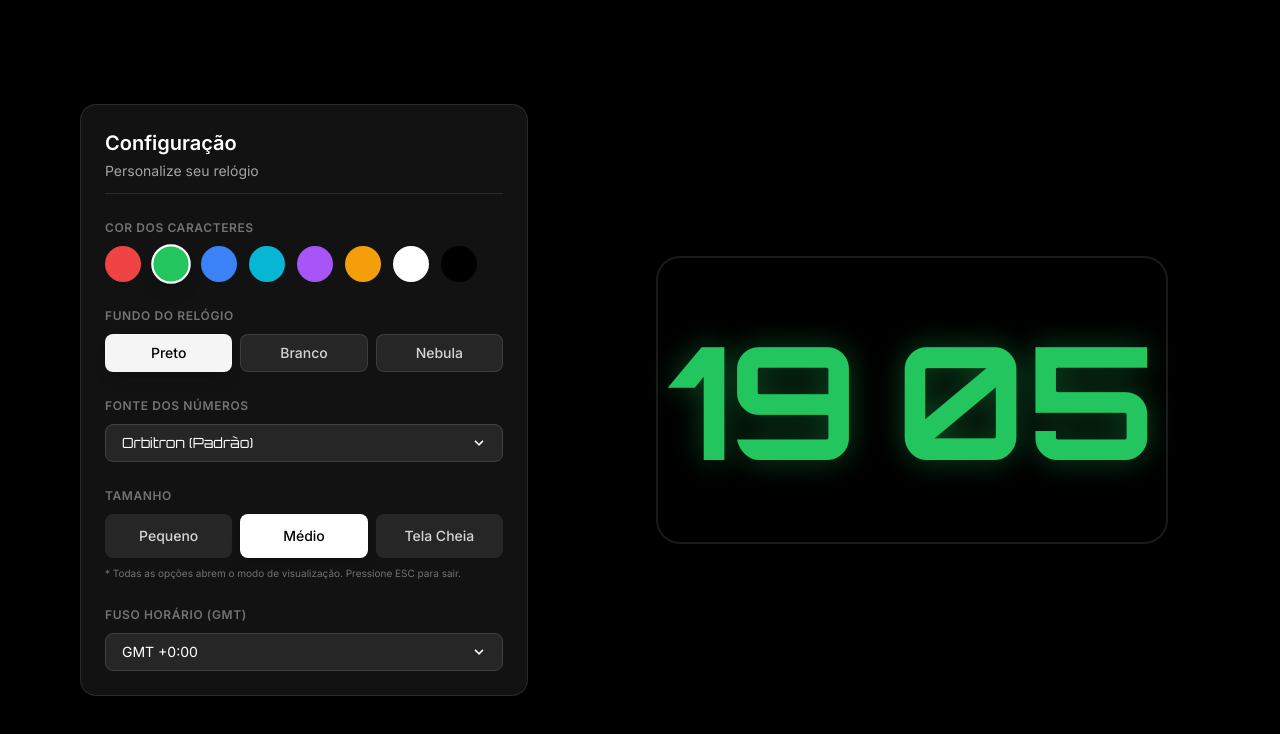
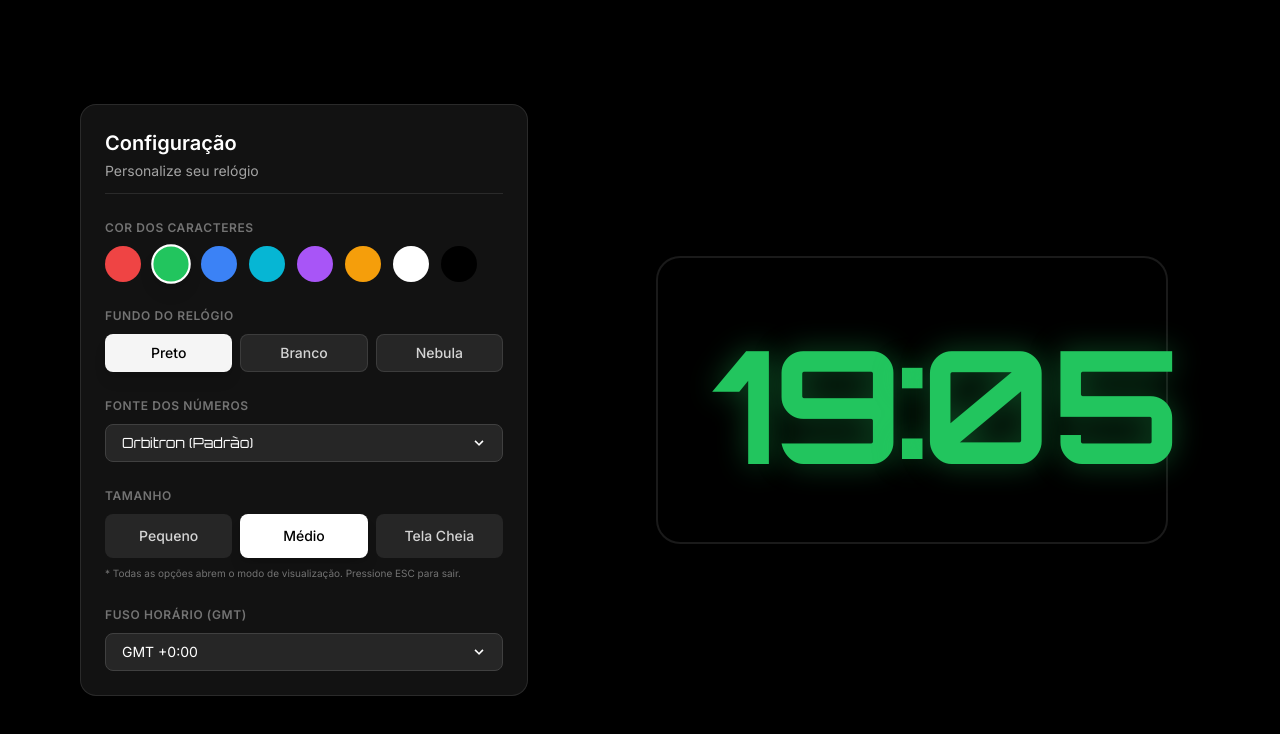
Before and after one commit to RPulla/Clock4Monitor, a React (Vite) app: page / in a window 1280 px wide. Shown: the top 734 px of the page. Built offline with nearby package versions, Linux system fonts and the light colour scheme; a web font is replaced by a local one.

Commit message:
feat: Improve clock display rendering
Refactors the `ClockDisplay` component to use SVG `text` elements for more precise rendering and alignment of hours, minutes, and colons. Removes the blinking animation and associated CSS.

```diff
--- a/components/ClockDisplay.tsx
+++ b/components/ClockDisplay.tsx
@@ -37,6 +37,7 @@ export const ClockDisplay: React.FC<ClockDisplayProps> = ({
     };
 
     updateTime();
+    // Atualiza a cada segundo, mas sem piscar
     const timer = setInterval(updateTime, 1000);
 
     return () => clearInterval(timer);
@@ -66,34 +67,66 @@ export const ClockDisplay: React.FC<ClockDisplayProps> = ({
     ? 'none'
     : `0 0 30px ${color}60`;
 
+  // Common font style
+  const fontStyle = {
+    textShadow: textShadowStyle,
+    fontFamily: fontFamily,
+    fontSize: '300px',
+    fontWeight: 'bold'
+  };
+
   return (
     <div className={`flex items-center justify-center transition-all duration-500 ease-in-out mx-auto ${widthClass}`}>
       <svg
         width="100%"
         height="100%"
-        // ViewBox ajustado para "Zoom In" (850x300) para preencher melhor a área de 90%
+        // ViewBox ajustado (zoom) para preencher a tela
         viewBox="0 0 850 300"
         preserveAspectRatio="xMidYMid meet"
         className="overflow-visible w-full h-full"
-        aria-label={`Hora atual: ${timeStr.hours} e ${timeStr.minutes}`}
+        aria-label={`Hora atual: ${timeStr.hours}:${timeStr.minutes}`}
       >
+        {/* Renderização em 3 partes independentes para garantir alinhamento absoluto */}
+
+        {/* 1. HORAS: Alinhadas à direita do centro (49%) */}
+        <text
+          x="48%"
+          y="52%"
+          dominantBaseline="central"
+          textAnchor="end"
+          fill={color}
+          style={fontStyle}
+          className="select-none"
+        >
+          {timeStr.hours}
+        </text>
+
+        {/* 2. DOIS PONTOS: Centralizados (50%) e levemente elevados (y=49%) para centro visual */}
         <text
           x="50%"
-          y="50%"
+          y="49%"
           dominantBaseline="central"
           textAnchor="middle"
           fill={color}
-          style={{
-            textShadow: textShadowStyle,
-            fontFamily: fontFamily,
-            fontSize: '300px',
-            fontWeight: 'bold'
-          }}
+          style={fontStyle}
           className="select-none"
         >
-          {/* Renderização linear para garantir alinhamento de baseline perfeito */}
-          {timeStr.hours}<tspan className="animate-blink" dy="-0.125em">:</tspan><tspan dy="0.125em">{timeStr.minutes}</tspan>
+          :
         </text>
+
+        {/* 3. MINUTOS: Alinhados à esquerda do centro (51%) */}
+        <text
+          x="52%"
+          y="52%"
+          dominantBaseline="central"
+          textAnchor="start"
+          fill={color}
+          style={fontStyle}
+          className="select-none"
+        >
+          {timeStr.minutes}
+        </text>
+
       </svg>
     </div>
   );
--- a/tailwind.config.js
+++ b/tailwind.config.js
@@ -12,10 +12,6 @@ export default {
         digital: ['Orbitron', 'sans-serif'],
       },
       keyframes: {
-        blink: {
-          '0%, 100%': { opacity: '1' },
-          '50%': { opacity: '0' },
-        },
         gradient: {
           '0%': { backgroundPosition: '0% 50%' },
           '50%': { backgroundPosition: '100% 50%' },
@@ -23,7 +19,6 @@ export default {
         }
       },
       animation: {
-        blink: 'blink 1s cubic-bezier(0.4, 0, 0.6, 1) infinite',
         gradient: 'gradient 15s ease infinite',
       }
     },
```
